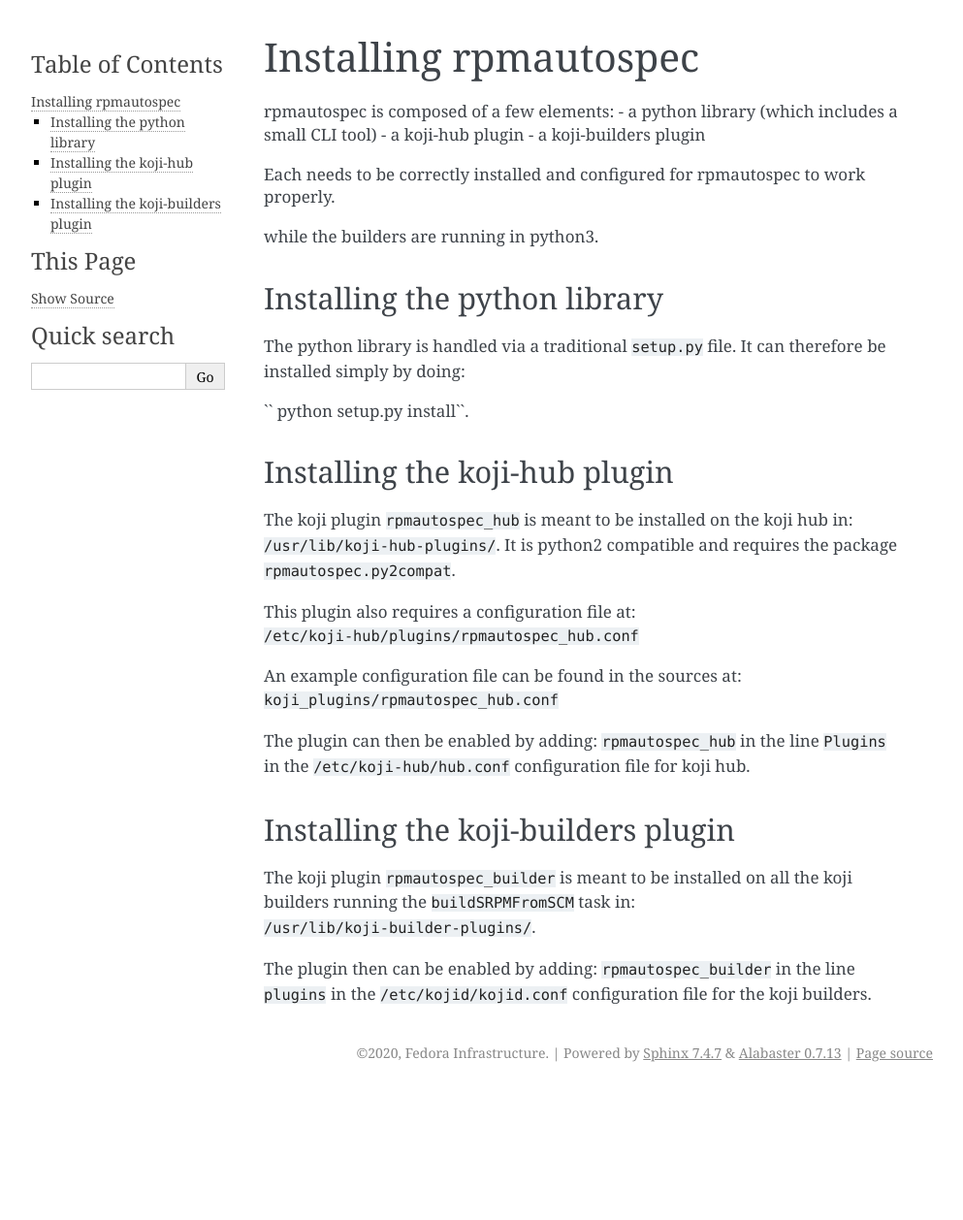
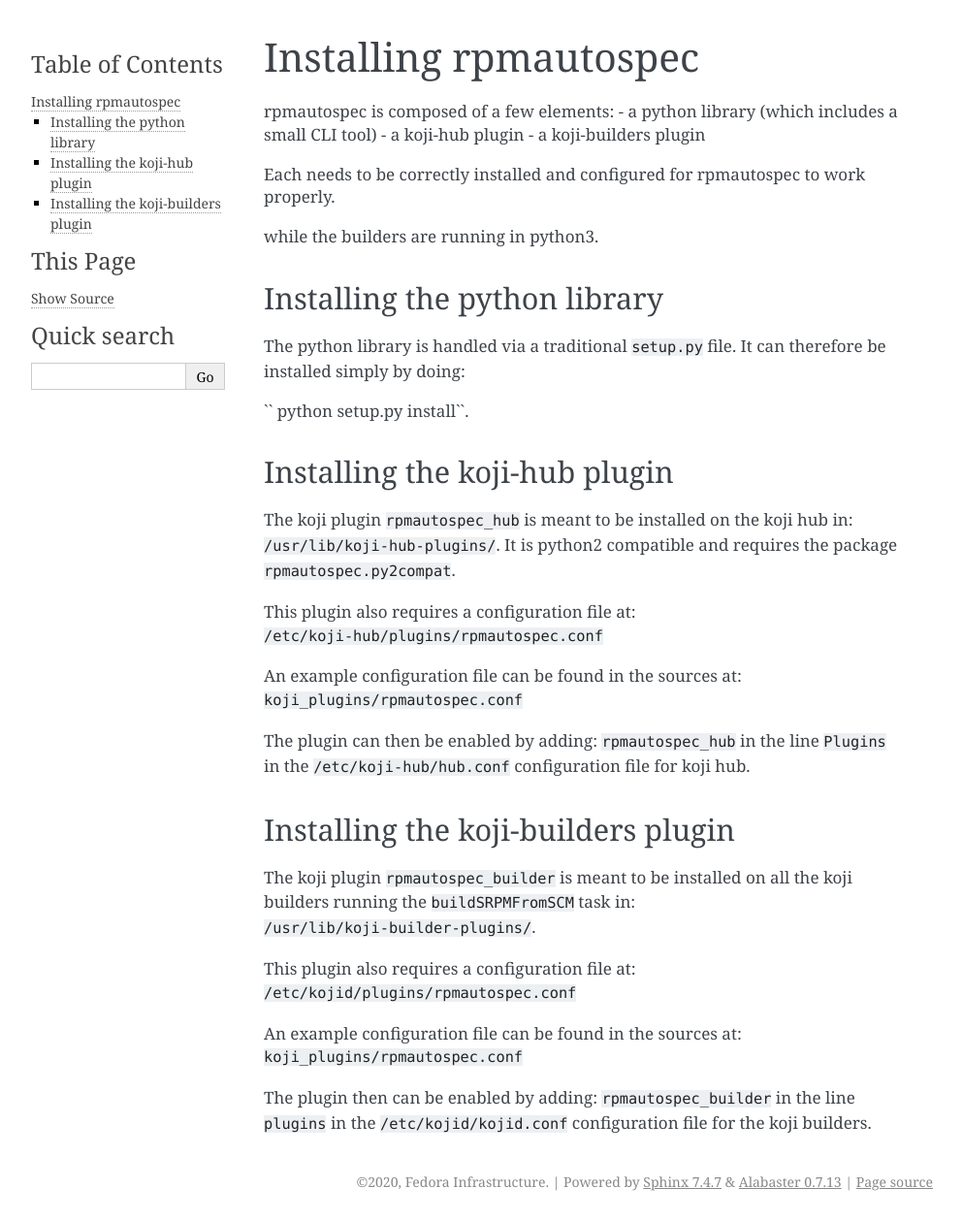
Before and after one commit to fedora-infra/rpmautospec, a Sphinx documentation site: the page built from doc/install.rst, in a window 1280 px wide. Shown: the whole page at 97% size, without its empty margins (148-1141 px from the left). Built offline with Sphinx 7.4.7, drawn with Linux system fonts in a browser that asks for light colours; before the commit the page ends 1125 px from its top, so only the background shows below that.

Commit message:
Share the configuration file between plugins
Signed-off-by: Nils Philippsen <nils@redhat.com>

```diff
--- a/doc/install.rst
+++ b/doc/install.rst
@@ -33,10 +33,10 @@ in: ``/usr/lib/koji-hub-plugins/``.
 It is python2 compatible and requires the package ``rpmautospec.py2compat``.
 
 This plugin also requires a configuration file at:
-``/etc/koji-hub/plugins/rpmautospec_hub.conf``
+``/etc/koji-hub/plugins/rpmautospec.conf``
 
 An example configuration file can be found in the sources at:
-``koji_plugins/rpmautospec_hub.conf``
+``koji_plugins/rpmautospec.conf``
 
 The plugin can then be enabled by adding: ``rpmautospec_hub`` in the line
 ``Plugins`` in the ``/etc/koji-hub/hub.conf`` configuration file for koji hub.
@@ -49,6 +49,12 @@ The koji plugin ``rpmautospec_builder`` is meant to be installed on all the
 koji builders running the ``buildSRPMFromSCM`` task in:
 ``/usr/lib/koji-builder-plugins/``.
 
+This plugin also requires a configuration file at:
+``/etc/kojid/plugins/rpmautospec.conf``
+
+An example configuration file can be found in the sources at:
+``koji_plugins/rpmautospec.conf``
+
 The plugin then can be enabled by adding: ``rpmautospec_builder`` in the line
 ``plugins`` in the ``/etc/kojid/kojid.conf`` configuration file for the koji
 builders.
```
Also changed, not shown: 4 other files.
